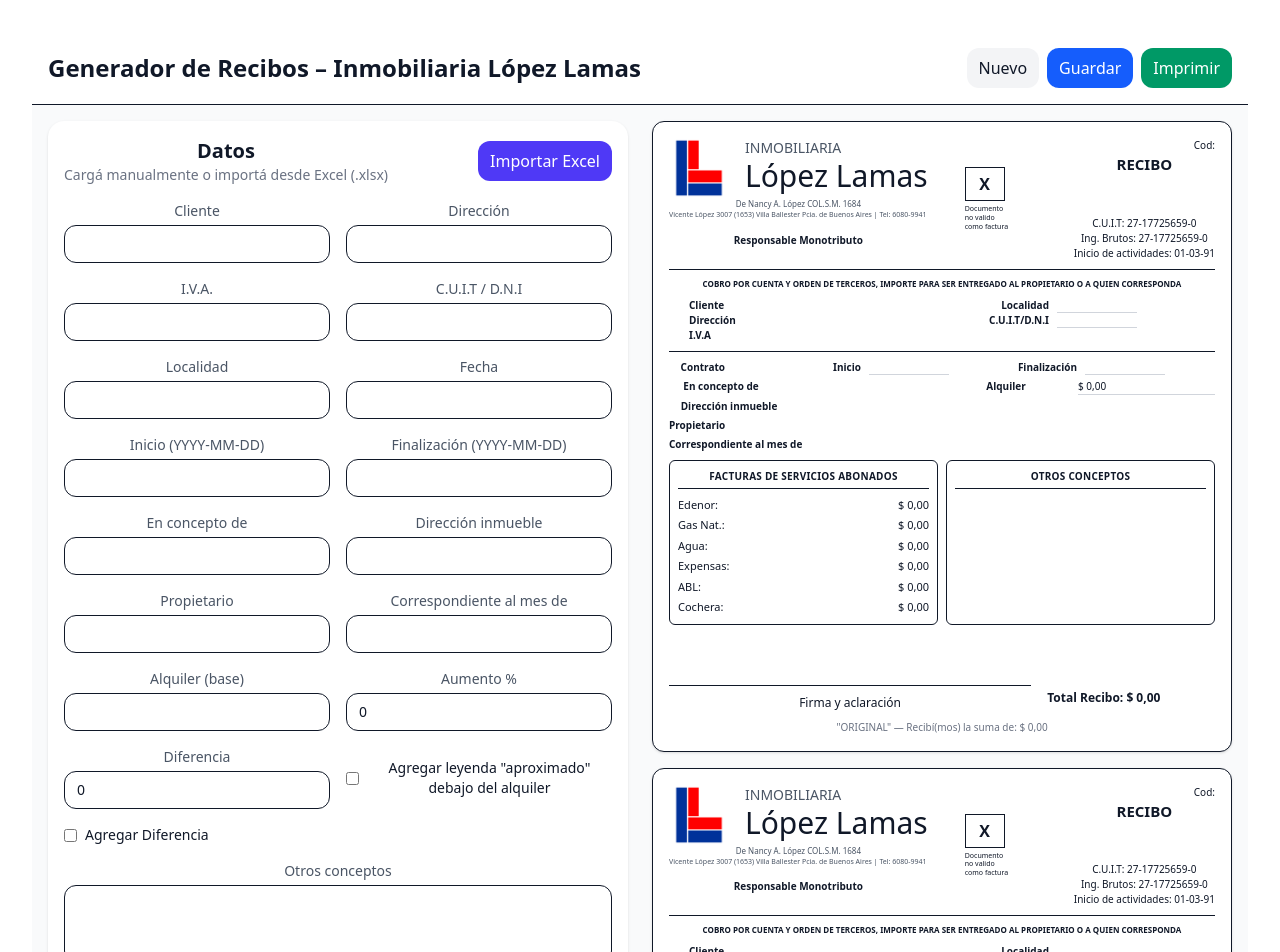
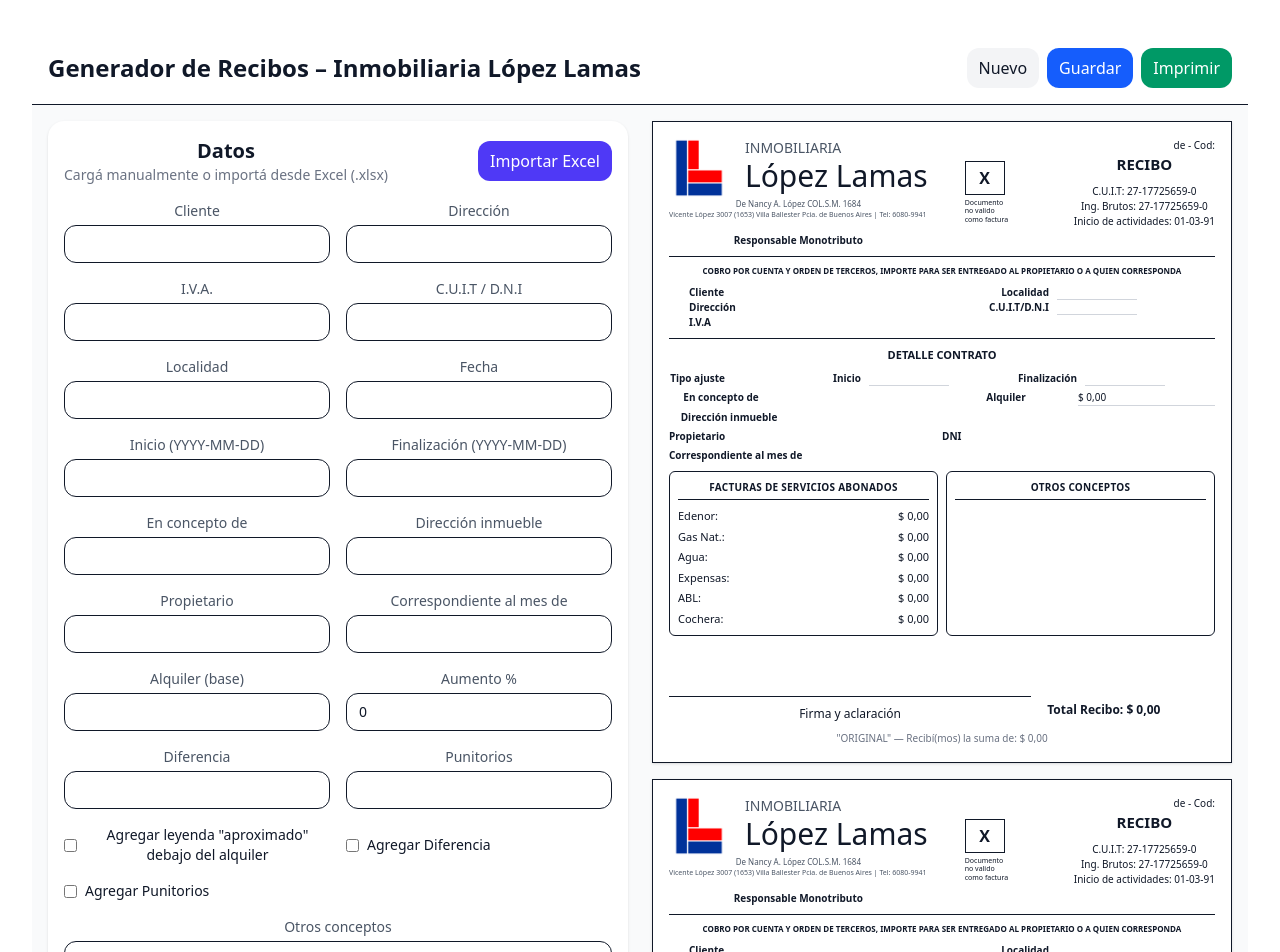
Before and after one commit to angryPotatoFace/recibosLopezLamas, a React (Vite) app: page / in a window 1280 px wide. Shown: the top 952 px of the page. Built offline with nearby package versions, Linux system fonts and the light colour scheme.

Commit message:
agrego punitorios - n recibo - ajusto fecha y mas

```diff
--- a/src/data.tsx
+++ b/src/data.tsx
@@ -14,13 +14,19 @@
   enConceptoDe: "",
   direccionInmueble: "",
   propietario: "",
+  dniPropietario: "",
   mesCorrespondiente: "",
   alquiler: "",
   aumentoPorcentual: 0,
   aproximado: false,
   otrosConceptos: "",
   observaciones: "",
-  utilities: { edenor: "", gas: "", agua: "", expensas: "", abl: "" },
-  diferencia: 0,
+  utilities: { edenor: "", gas: "", agua: "", expensas: "", abl: "", cochera: "" },
+  diferencia: "",
   hayDiferencia: false,
+  tipoAjuste: "",
+  numeroRecibo: "",
+  totalRecibos: "",
+  punitorios: "",
+  hayPunitorios: false,
 };
--- a/src/generadorRecibo.tsx
+++ b/src/generadorRecibo.tsx
@@ -38,14 +38,45 @@
       Number(u.cochera || 0);
   }, [data.utilities]);
 
-  const diferencia = useMemo(()=> {
-    return Number(data.diferencia)
-  }, [data.diferencia])
+  const diferencia = useMemo(() => {
 
-  const totalRecibo = useMemo(() => totalAlquiler + totalServicios + diferencia, [totalAlquiler, totalServicios, diferencia]);
+    if (!data.hayDiferencia) return 0; // si hayDiferencia no está tildado, no sumar nada
+
+    return Number(data.diferencia || 0);    // si viene "", null o undefined → 0
+  }, [data.diferencia, data.hayDiferencia]);
+
+  const punitorios = useMemo(() => {
+
+    if (!data.hayPunitorios) return 0; // si hayDiferencia no está tildado, no sumar nada
+
+    return Number(data.punitorios || 0);    // si viene "", null o undefined → 0
+  }, [data.punitorios, data.hayPunitorios]);
+
+  const totalRecibo = useMemo(() => totalAlquiler + totalServicios + diferencia + punitorios, [totalAlquiler, totalServicios, diferencia, punitorios]);
 
   const handleUtilityChange = (k: UtilityKeys, v: string) =>
     setData((d) => ({ ...d, utilities: { ...d.utilities, [k]: v === "" ? "" : Number(v) } }));
+
+  const handleSave = () => setSavedList((list) => [data, ...list]);
+
+  const handleNew = () => setData({ ...EMPTY_DATA });
+
+  const loadSaved = (idx: number) => setData(savedList[idx]);
+
+  const handlePrint = () => window.print();
+
+  const handleDeleteSaved = (idx: number) => {
+    if (!confirm("¿Borrar este recibo guardado? Esta acción no se puede deshacer.")) return;
+    setSavedList((prev) => prev.filter((_, i) => i !== idx));
+  };
+
+  const handleDeleteAll = () => {
+    if (!confirm("¿Borrar TODOS los recibos guardados? Esta acción no se puede deshacer.")) return;
+    setSavedList([]);
+    localStorage.removeItem("recibos_llamas");
+  };
+
+
 
   const handleExcel = async (file: File) => {
     const buf = await file.arrayBuffer();
@@ -54,28 +85,29 @@
     const rows: any[] = XLSX.utils.sheet_to_json(ws, { defval: "" });
     if (!rows.length) return;
 
-    // Convierte TODAS las filas del Excel a ReceiptData[]
     const parsed: ReceiptData[] = rows.map((r: any) => {
         const m: Record<string, any> = {};
         Object.entries(r).forEach(([k, v]) => (m[fromExcelHeader(k)] = v));
 
         const item: ReceiptData = {
           codigo: m["codigo"] ?? "",
-        fecha: m["fecha"] ?? "",
+          fecha: excelDateToString(m["fecha"]),
           cliente: m["cliente"] ?? "",
           direccion: m["direccion"] ?? "",
           iva: m["iva"] ?? "",
           cuiltDni: m["cuilt_dni"] ?? m["cuil"] ?? m["dni"] ?? "",
           localidad: m["localidad"] ?? "",
           contrato: m["contrato"] ?? "",
-        inicio: m["inicio"] ?? "",
-        finalizacion: m["finalizacion"] ?? "",
+          inicio: excelDateToString(m["inicio"]),
+          finalizacion: excelDateToString(m["finalizacion"]),
           enConceptoDe: m["enconceptode"] ?? "",
           direccionInmueble: m["direccioninmueble"] ?? "",
           propietario: m["propietario"] ?? "",
+          dniPropietario: m["dnipropietario"] ?? "",
           mesCorrespondiente: m["mescorrespondiente"] ?? "",
           alquiler: m["alquiler"] !== "" ? Number(m["alquiler"]) : "",
-        aumentoPorcentual: m["aumentoporcentual"] !== "" ? Number(m["aumentoporcentual"]) : 0,
+          aumentoPorcentual:
+            m["aumentoporcentual"] !== "" ? Number(m["aumentoporcentual"]) : 0,
           aproximado: parseBoolLike(m["aproximado"]),
           otrosConceptos: m["otrosconceptos"] ?? "",
           observaciones: m["observaciones"] ?? "",
@@ -89,28 +121,42 @@
           },
           diferencia: m["diferencia"] !== "" ? Number(m["diferencia"]) : "",
           hayDiferencia: parseBoolLike(m["hayDiferencia"]),
+          tipoAjuste: m["tipoajuste"] ?? "",
+          numeroRecibo: m["numerorecibo"] ?? "",
+          totalRecibos: m["totalrecibos"] ?? "",
+          punitorios: m["punitorios"] !== "" ? Number(m["punitorios"]) : "",
+          hayPunitorios: parseBoolLike(m["hayPunitorios"]),
         };
+
         return item;
       });
 
-    // Agrega todas las filas a “Recibos guardados” (al principio) y carga la primera en el formulario
       setSavedList((prev) => [...parsed, ...prev]);
       setData(parsed[0] ?? { ...EMPTY_DATA });
   };
 
-  const handleSave = () => setSavedList((list) => [data, ...list]);
+  function excelDateToString(v: any): string {
+    let date: Date | null = null;
 
+    if (typeof v === "number" && !isNaN(v)) {
+      // Excel serial → JS Date
+      date = new Date((v - 25569) * 86400 * 1000);
+    } else if (v instanceof Date) {
+      date = v;
+    } else if (typeof v === "string") {
+      const d = new Date(v);
+      if (!isNaN(d.getTime())) date = d;
+    }
 
-  const handleNew = () => setData({ ...EMPTY_DATA });
+    if (!date) return "";
 
-  const loadSaved = (idx: number) => setData(savedList[idx]);
+    // Formato DD-MM-YYYY
+    const day = String(date.getDate()).padStart(2, "0");
+    const month = String(date.getMonth() + 1).padStart(2, "0");
+    const year = date.getFullYear();
+    return `${day}-${month}-${year}`;
+  }
 
-  const handlePrint = () => window.print();
-
-  const handleDeleteSaved = (idx: number) => {
-    if (!confirm("¿Borrar este recibo guardado? Esta acción no se puede deshacer.")) return;
-    setSavedList((prev) => prev.filter((_, i) => i !== idx));
-  };
 
   return (
     <div className="min-h-screen bg-gray-50 text-gray-900">
@@ -166,6 +212,8 @@
               <NumberInput label="Aumento %" value={data.aumentoPorcentual} onChange={(v) => setData({ ...data, aumentoPorcentual: v })} />
 
               <NumberInput label="Diferencia " value={data.diferencia} onChange={(v) => setData({ ...data, diferencia: v })} />
+              <NumberInput label="Punitorios " value={data.punitorios} onChange={(v) => setData({ ...data, punitorios: v })} />
+
 
               <div className="flex items-center gap-2">
                 <input id="aprox" type="checkbox" checked={data.aproximado} onChange={(e) => setData({ ...data, aproximado: e.target.checked })} />
@@ -177,6 +225,10 @@
                 <label htmlFor="aprox" className="text-sm">Agregar Diferencia</label>
               </div>
 
+              <div className="flex items-center gap-2">
+                <input id="aprox" type="checkbox" checked={data.hayPunitorios} onChange={(e) => setData({ ...data, hayPunitorios: e.target.checked })} />
+                <label htmlFor="aprox" className="text-sm">Agregar Punitorios</label>
+              </div>
               <TextArea label="Otros conceptos" value={data.otrosConceptos} onChange={(v) => setData({ ...data, otrosConceptos: v })} />
               <TextArea label="Observaciones (no se imprime)" value={data.observaciones} onChange={(v) => setData({ ...data, observaciones: v })} />
             </div>
@@ -201,13 +253,16 @@
 
           {/* Saved months */}
           <div className="bg-white rounded-2xl shadow p-4 mt-4">
+            <div className="flex items-center justify-between mb-4">
               <h2 className="text-xl font-semibold mb-2">Recibos guardados</h2>
+              <button onClick={handleDeleteAll} className="px-3 py-2 rounded-xl bg-red-600 text-white hover:bg-red-700" > Borrar todos</button>
+            </div>
             {savedList.length === 0 && <p className="text-sm text-gray-500">Aún no guardaste recibos.</p>}
             <ul className="divide-y">
               {savedList.map((r, i) => (
                 <li key={i} className="py-2 flex items-center justify-between">
                   <div>
-                    <p className="font-medium">{r.codigo || ""} — {r.cliente || "(sin cliente)"} - {r.mesCorrespondiente || "(sin mes)"} </p>
+                    <p className="font-medium">{r.codigo || ""} - {r.cliente || "(sin cliente)"} - {r.mesCorrespondiente || "(sin mes)"} </p>
                     <p className="text-xs text-gray-500 text-left">{r.direccionInmueble}</p>
                   </div>
                   <div className="flex gap-2">
--- a/src/helpers/index.tsx
+++ b/src/helpers/index.tsx
@@ -27,6 +27,7 @@
   // normalize header names
   return h.replace(/\s+/g, "").toLowerCase();
 }
+
 
 export function Text({ label, value, onChange }: { label: string; value: string; onChange: (v: string) => void }) {
   return (
@@ -83,7 +84,7 @@
 
 export function Receipt({ data, copyLabel, totalAlquiler, totalRecibo }: { data: ReceiptData; copyLabel: string; totalAlquiler: number; totalServicios: number; totalRecibo: number; }) {
   return (
-    <div className="border rounded-xl bg-white p-4 print:shadow-none shadow-sm">
+    <div className="border bg-white p-4 print:shadow-none shadow-sm">
       <div className="flex items-start justify-between">
         <div >
           <div className="flex">
@@ -110,11 +111,11 @@
 
         <div className="align-text-bottom text-[10px]">
           <div className="font-bold text-[15px]">
-             <p className="font-light text-[10px] text-right">Cod: {data.codigo}</p>
+             <p className="font-light text-[10px] text-right"><span>{data.numeroRecibo} de {data.totalRecibos}</span> - Cod: {data.codigo}</p>
              <p>RECIBO</p>
              <p>{data.fecha}</p>
           </div>
-          <div className="mt-10">
+          <div className="mt-2">
             <p>C.U.I.T: 27-17725659-0</p>
             <p>Ing. Brutos: 27-17725659-0</p>
             <p>Inicio de actividades: 01-03-91</p>
@@ -139,8 +140,9 @@
         </div>
 
       <hr className="mt-2 w-full"/>
-      <div className="flex mt-2 text-[10px] text-right">
-        <Row className="w-16 text-nowrap" label="Contrato" />
+      <h4 className="text-[11px] font-bold mt-2">DETALLE CONTRATO</h4>
+      <div className="flex mt-2 text-[9px] text-right">
+        <Row className="w-16 text-nowrap" label="Tipo ajuste" value={data.tipoAjuste} />
         <Row label="Inicio" value={data.inicio} />
         <Row label="Finalización" value={data.finalizacion} />
       </div>
@@ -162,9 +164,19 @@
           :
           <div/>
         }
+
         <Row className="mt-1 mr-28 w-2 text-nowrap" label="Propietario" value={data.propietario} />
+        <Row className="mt-1 mr-28 w-2 text-nowrap" label="DNI" value={data.dniPropietario} />
+
+        <Row className="mt-1 w-2 text-nowrap" label="Correspondiente al mes de" value={data.mesCorrespondiente} />
         <div></div>
-        <Row className="mt-1 w-2 text-nowrap" label="Correspondiente al mes de" value={data.mesCorrespondiente} />
+        <div></div>
+        { data.hayPunitorios ?
+          <Row label="Punitorios" value={
+          <div className="flex items-center justify-between mt-1">{money(data.punitorios)}</div> } />
+          :
+          <div/>
+        }
       </div>
 
       <div className="mt-2 grid grid-cols-2 gap-2">
--- a/src/interfaz/index.tsx
+++ b/src/interfaz/index.tsx
@@ -9,7 +9,9 @@
 
 export interface ReceiptData {
   codigo: string;
-  fecha: string; // YYYY-MM-DD
+  fecha: string; // DD-MM-YYYY
+  numeroRecibo: string,
+  totalRecibos: string,
 
   cliente: string;
   direccion: string;
@@ -18,22 +20,26 @@
   localidad: string;
 
   contrato: string;
-  inicio: string; // YYYY-MM-DD
-  finalizacion: string; // YYYY-MM-DD
+  inicio: string; // DD-MM-YYYY
+  finalizacion: string; // DD-MM-YYYY
   enConceptoDe: string; // e.g., "Locación de inmueble"
   direccionInmueble: string;
   propietario: string;
+  dniPropietario: string;
   mesCorrespondiente: string; // e.g., "Marzo 2025"
 
   alquiler: number | "";
   diferencia: number | "";
+  punitorios: number | "";
   aumentoPorcentual: number | ""; // e.g., 3 for 3%
   aproximado: boolean;
   hayDiferencia: boolean;
+  hayPunitorios: boolean;
 
 
   otrosConceptos: string;
   observaciones: string;
+  tipoAjuste: string;
   utilities: Utilities;
 }
 
```
Lines whose indentation alone changed are shown as unchanged.
